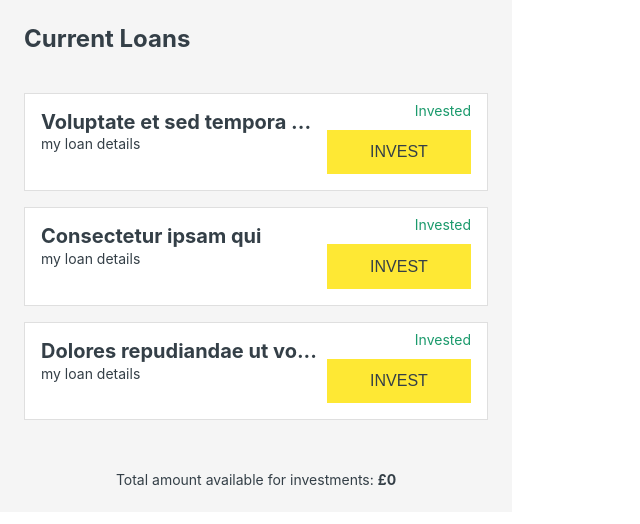
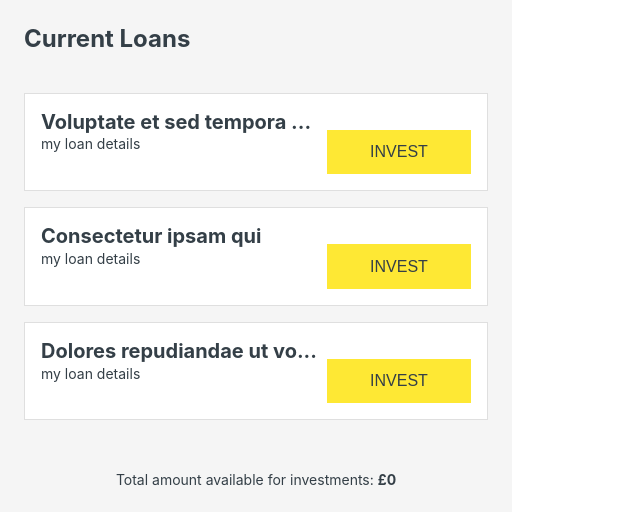
Before and after one commit to cainaleaouk/lendinvest-component, a React (Create React App) app: page / in a window 1280 px wide. Shown: the top 524 px of the page, without its empty margins (0-640 px from the left). Built offline with nearby package versions, Linux system fonts and the light colour scheme.

Commit message:
feat: show `invested` label as prop

```diff
--- a/src/components/Card.tsx
+++ b/src/components/Card.tsx
@@ -48,19 +48,23 @@ const InvestedText = styled(Text)`
     color: ${Colors.GREEN};
 `;
 
-
 interface Props {
+    details: string;
     id: string;
+    onClick: (id: string) => void;
+    showInvested: boolean;
     title: string;
-    details: string;
-    onClick: (id: string) => void;
 }
 
-export const Card = ({details, id, onClick, title,}: Props) => {
+export const Card = ({details, id, onClick, showInvested, title}: Props) => {
 
     const onButtonPress = React.useCallback(() => {
         onClick(id);
     }, [id, onClick]);
+
+    const invested = React.useMemo(() => {
+        return showInvested ? <InvestedText>Invested</InvestedText> : undefined;
+    }, [showInvested]);
 
     return (
         <Container>
@@ -73,7 +77,7 @@ export const Card = ({details, id, onClick, title,}: Props) => {
                 </DetailsTextContainer>
             </DetailsContainer>
             <ButtonAndStatusContainer>
-                <InvestedContainer><InvestedText>Invested</InvestedText></InvestedContainer>
+                <InvestedContainer>{invested}</InvestedContainer>
                 <Button onClick={onButtonPress}>invest</Button>
             </ButtonAndStatusContainer>
         </Container>
```
